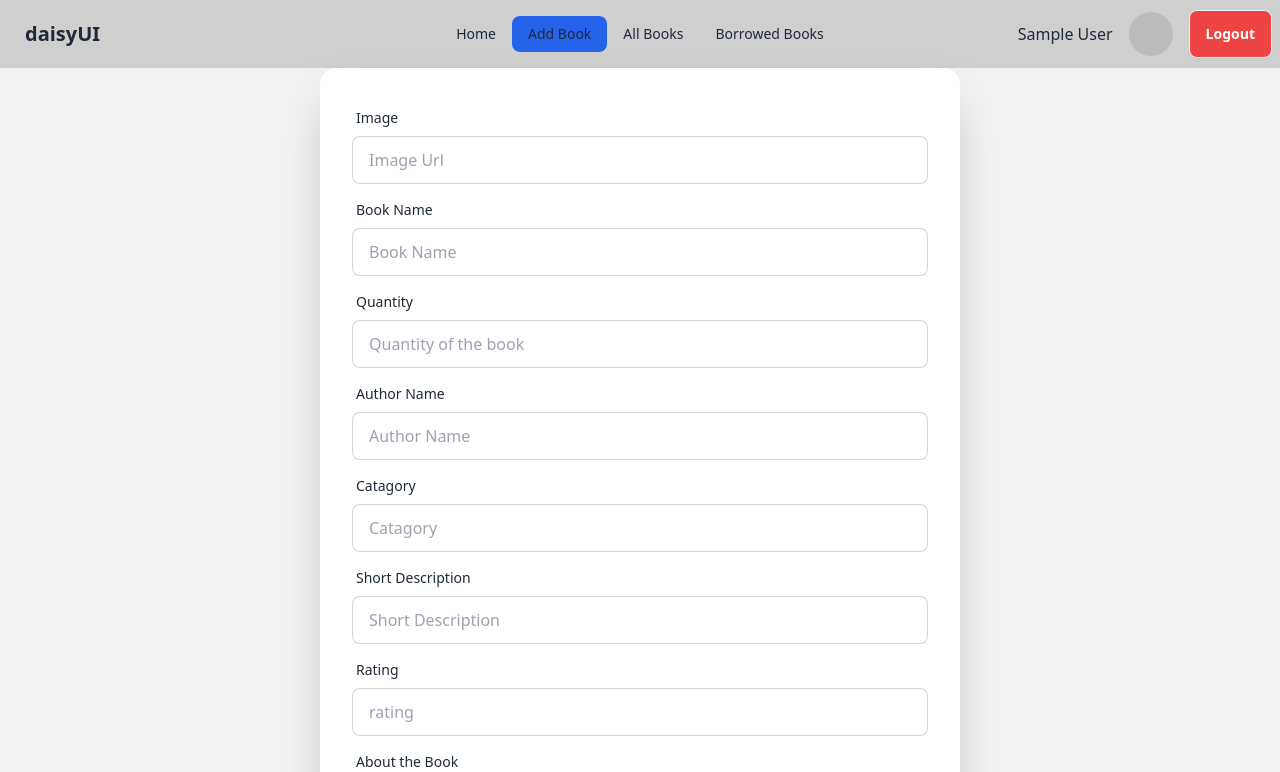
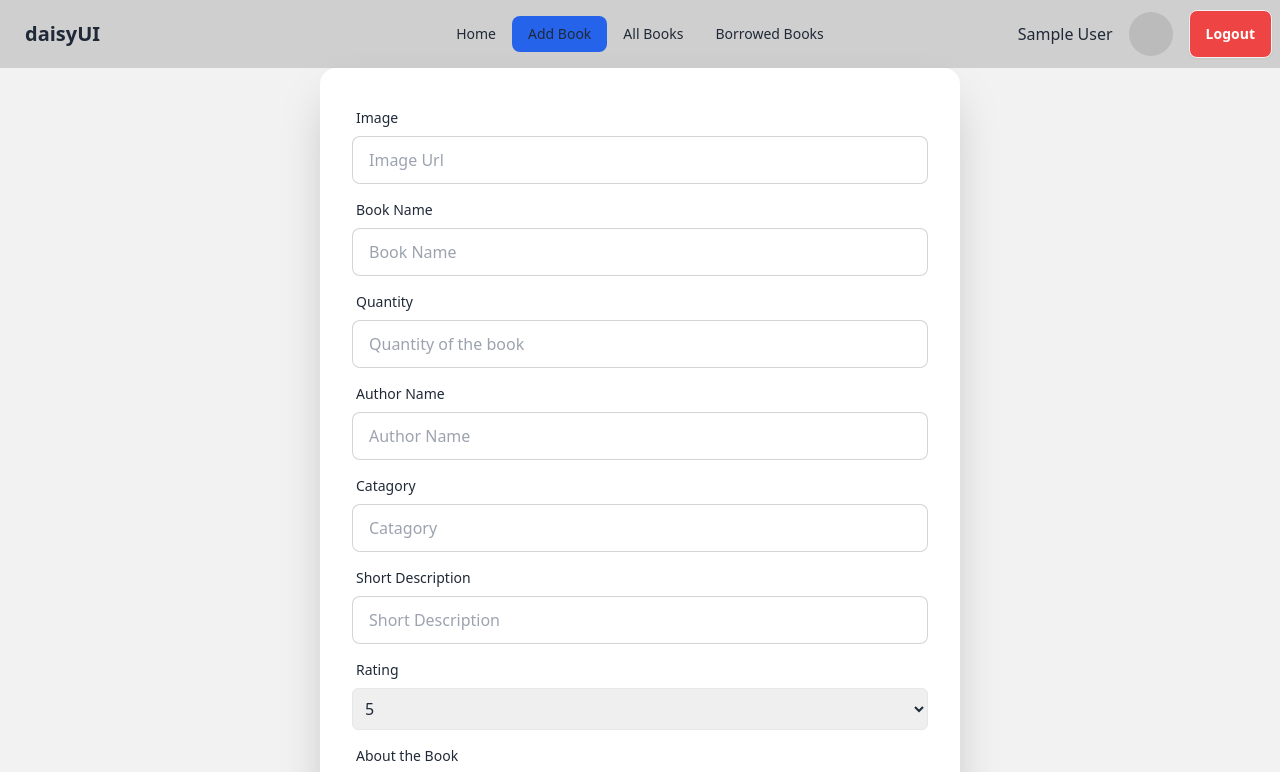
Before and after one commit to rjspyk5/wisdom-library-client, a React (Vite) app: page /add in a window 1280 px wide. Shown: the top 772 px of the page. Built offline with nearby package versions, Linux system fonts and the light colour scheme; no server answers; sample sign-in values are in the browser's storage.

Commit message:
basic api requests send to server for add books

```diff
--- a/src/Pages/AddBook.jsx
+++ b/src/Pages/AddBook.jsx
@@ -1,12 +1,41 @@
 import React from "react";
+import { useAxiosSequre } from "../Hooks/useAxiosSecure";
 
 export const AddBook = () => {
+  const axiosSequre = useAxiosSequre();
+
+  const handleSubmit = (e) => {
+    e.preventDefault();
+    const form = new FormData(e.target);
+    const bookName = form.get("name");
+    const photo = form.get("photo");
+    const quantity = form.get("quantity");
+    const authorName = form.get("author");
+    const catagory = form.get("catagory");
+    const description = form.get("description");
+    const rating = form.get("rating");
+    const about = form.get("about");
+    const bookInfo = {
+      bookName,
+      photo,
+      quantity,
+      authorName,
+      catagory,
+      description,
+      rating,
+      about,
+    };
+    axiosSequre
+      .post("/books", bookInfo)
+      .then((res) => console.log(res.data))
+      .catch((err) => console.log(err));
+  };
   return (
     <div>
       <div className="hero min-h-screen bg-base-200">
         <div className="w-1/2 ">
           <div className="card  shadow-2xl bg-base-100">
-            <form className="card-body">
+            <form onSubmit={handleSubmit} className="card-body">
               <div className="form-control">
                 <label className="label">
                   <span className="label-text">Image</span>
@@ -70,6 +99,7 @@ export const AddBook = () => {
                 </label>
 
                 <input
+                  name="description"
                   type="text"
                   placeholder="Short Description"
                   className="input input-bordered"
@@ -79,12 +109,13 @@ export const AddBook = () => {
                 <label className="label">
                   <span className="label-text">Rating</span>
                 </label>
-                <input
-                  type="number"
-                  placeholder="rating"
-                  className="input input-bordered"
-                  required
-                />
+                <select className="p-2 border rounded-md" name="rating" id="">
+                  <option value="5">5</option>
+                  <option value="4">4</option>
+                  <option value="3">3</option>
+                  <option value="2">2</option>
+                  <option value="1">1</option>
+                </select>
               </div>
               <div className="form-control">
                 <label className="label">
--- a/src/Routing/Routing.jsx
+++ b/src/Routing/Routing.jsx
@@ -5,6 +5,7 @@ import { Login } from "../Pages/Login";
 import { Register } from "../Pages/Register";
 import { Home } from "../Pages/Home/Home";
 import { AddBook } from "../Pages/AddBook";
+import { PrivateRoute } from "./../Pages/PrivateRoute";
 
 export const Routing = createBrowserRouter([
   {
@@ -26,7 +27,11 @@ export const Routing = createBrowserRouter([
       },
       {
         path: "/add",
-        element: <AddBook />,
+        element: (
+          <PrivateRoute>
+            <AddBook />
+          </PrivateRoute>
+        ),
       },
     ],
   },
```
